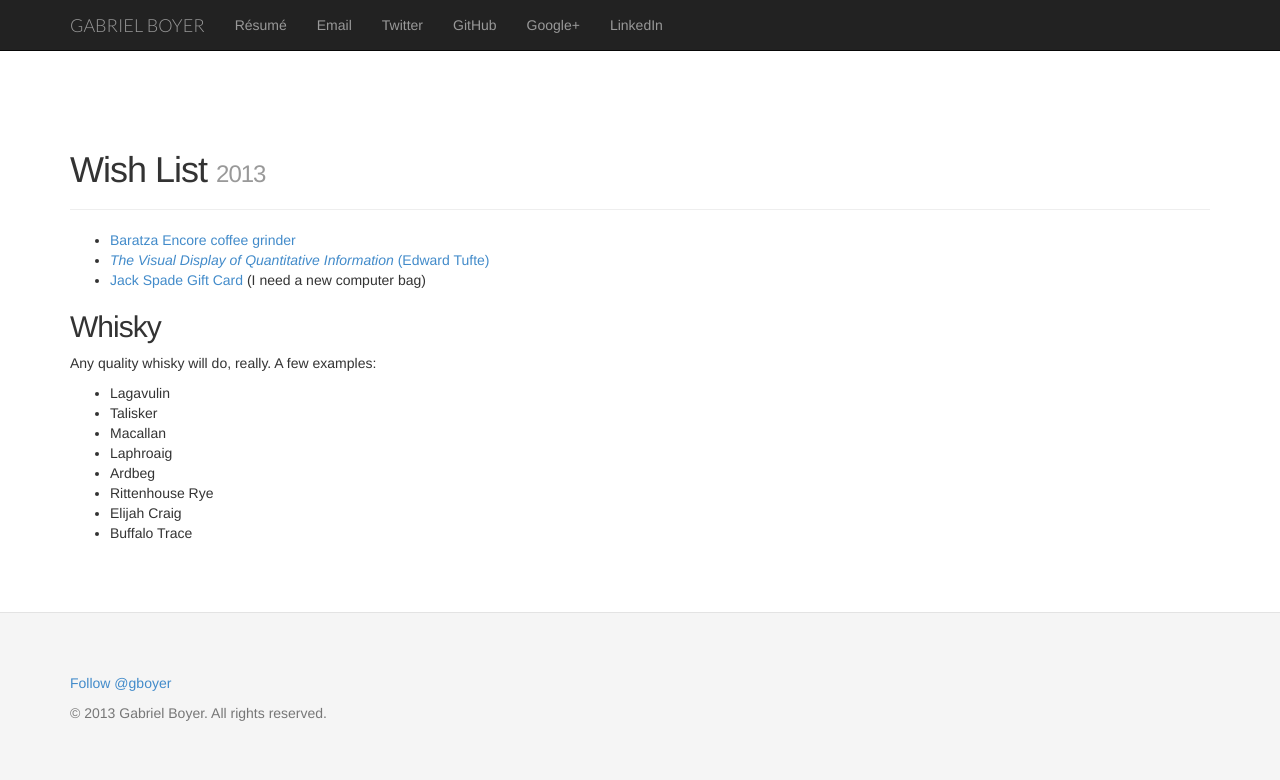
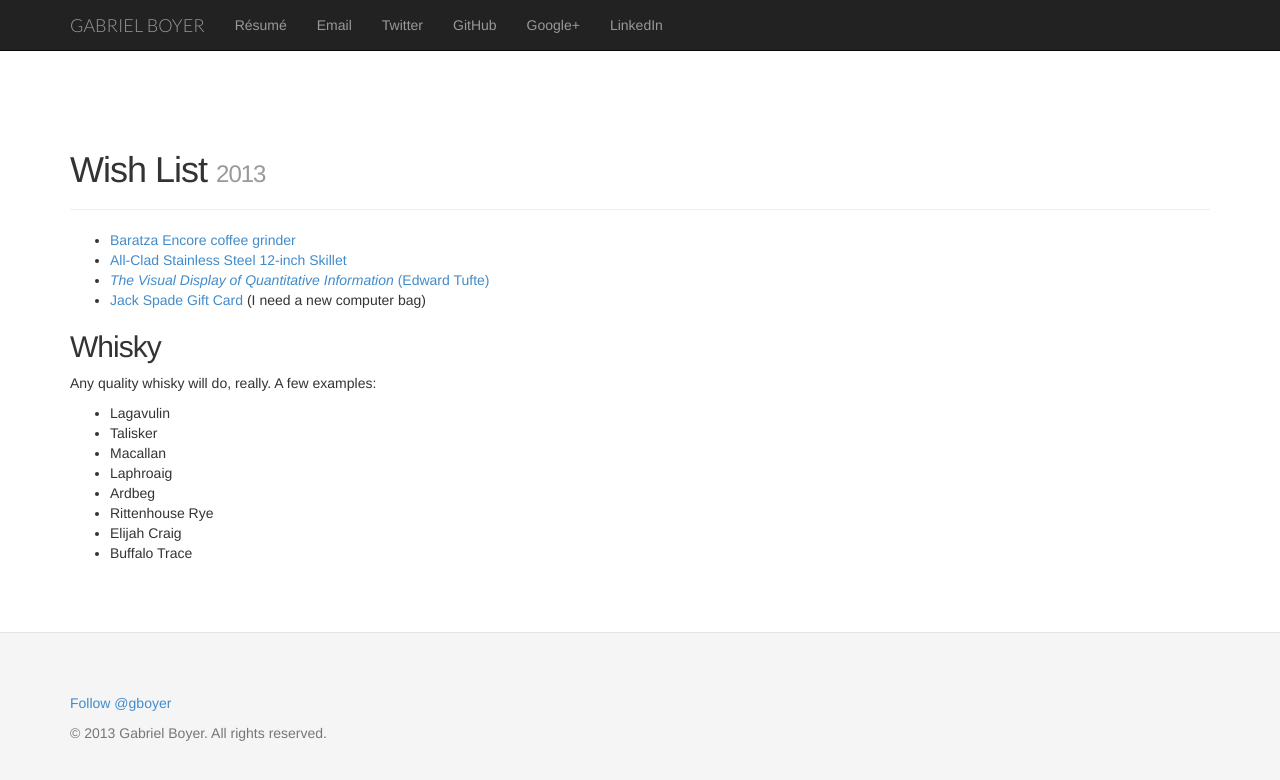
Before and after one commit to gabe/gabe.github.com, a Jekyll site: the page built from wishlist.md, in a window 1280 px wide. Shown: the top 780 px of the page. Built offline with Jekyll 4.4.1, drawn with Linux system fonts in a browser that asks for light colours; nearby versions of some CDN libraries; comment, search, counter and statistics services are not loaded.

Commit message:
Add skillet to wishlist

```diff
--- a/wishlist.md
+++ b/wishlist.md
@@ -8,8 +8,9 @@
 </div>
 
 - [Baratza Encore coffee grinder][1]
-- [_The Visual Display of Quantitative Information_ (Edward Tufte)][2]
-- [Jack Spade Gift Card][3] (I need a new computer bag)
+- [All-Clad Stainless Steel 12-inch Skillet][2]
+- [_The Visual Display of Quantitative Information_ (Edward Tufte)][3]
+- [Jack Spade Gift Card][4] (I need a new computer bag)
 
 ## Whisky
 
```
Also changed, not shown: other parts of wishlist.md (+3 -2 lines).
